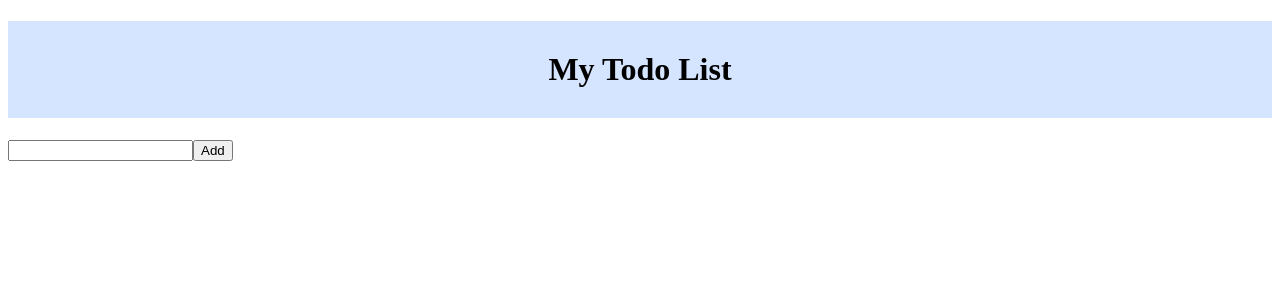
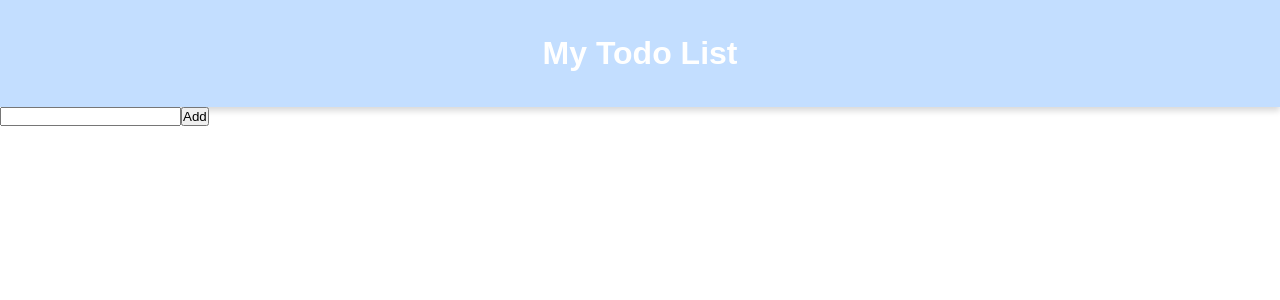
Before and after one commit to artempenteskul/todo-app, a React (Vite) app: page / in a window 1280 px wide. Shown: the top 300 px of the page. Built offline with nearby package versions, Linux system fonts and the light colour scheme.

Commit message:
added overall styling

```diff
--- /dev/null
+++ b/src/App.css
@@ -0,0 +1,13 @@
+* {
+    margin: 0;
+    padding: 0;
+    /*border: 0;*/
+    /*outline: 0;*/
+    /*text-decoration: none;*/
+    /*list-style: none;*/
+    /*box-sizing: border-box;*/
+}
+
+body {
+    font-family: sans-serif;
+}
--- a/src/App.jsx
+++ b/src/App.jsx
@@ -1,12 +1,10 @@
-import { useState } from 'react'
-
 import Header from './components/Header.jsx';
 import Todo from './components/Todo.jsx';
 
+import './App.css';
+
 
 export default function App() {
-  const [count, setCount] = useState(0)
-
   return (
       <div className="App">
           <Header />
--- a/src/css/header.module.css
+++ b/src/css/header.module.css
@@ -1,6 +1,8 @@
 .header {
-    background-color: #d5e5ff;
+    color: #ffffff;
+    background-color: #c3deff;
     text-align: center;
-    padding: 30px;
+    padding: 35px;
     font-size: 32px;
+    box-shadow: 0 4px 6px rgb(0, 0, 0, 0.15);
 }
```
